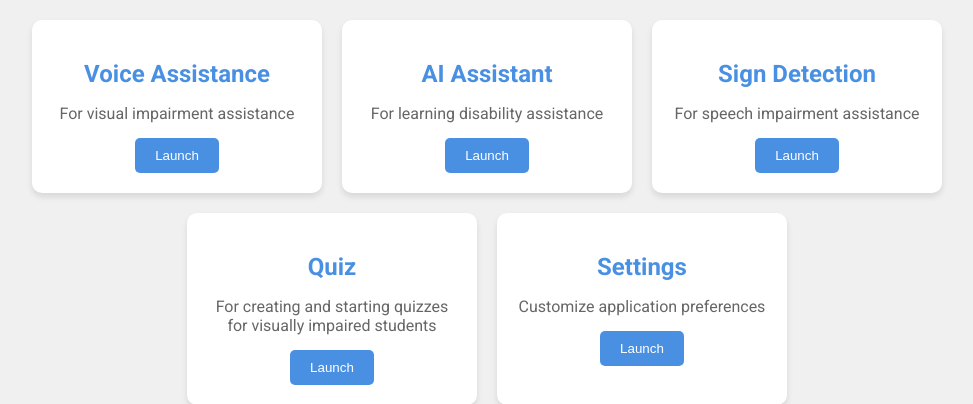
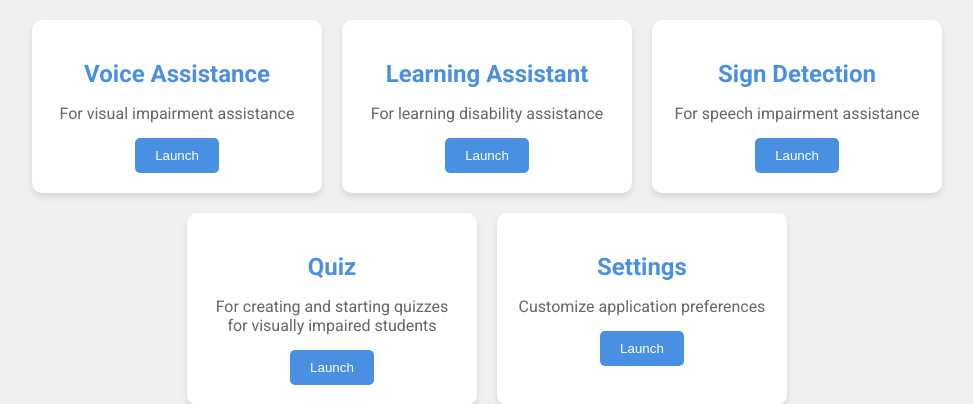
Before and after one commit to Yogi1107/Disability-Assistant-Application, a Flask app: page / in a window 1280 px wide. Shown: the part 121-525 px from the top of the page, without its empty margins (153-1126 px from the left). Run offline with Flask 3, Linux system fonts and the light colour scheme.

Commit message:
Update index.html

```diff
--- a/templates/index.html
+++ b/templates/index.html
@@ -87,7 +87,7 @@
                     <button>Launch</button>
                 </div>
                 <div class="feature-card" onclick="location.href='{{ url_for('learning_assistant') }}'" role="button" tabindex="0">
-                    <h2>AI Assistant</h2>
+                    <h2>Learning Assistant</h2>
                     <p>For learning disability assistance</p>
                     <button>Launch</button>
                 </div>
```
